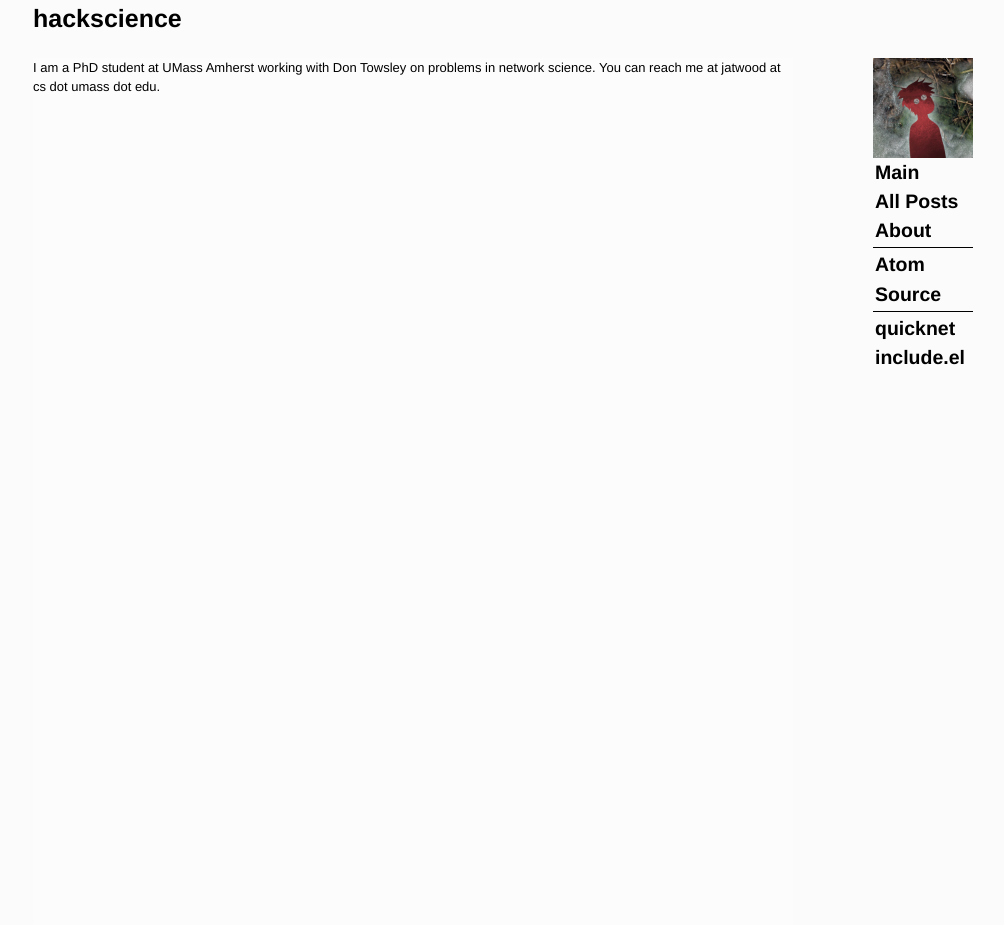
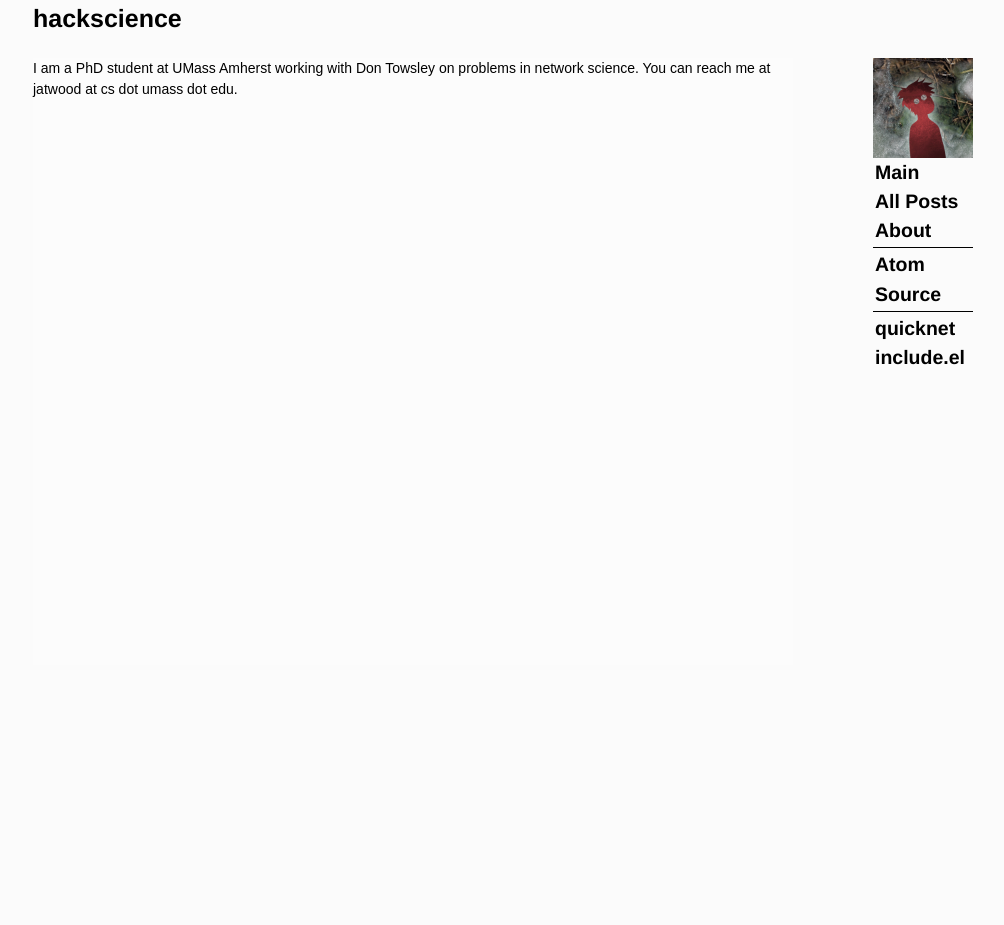
Before and after one commit to jcatw/hackscience.github.io, a Jekyll site: the page built from about.html, in a window 1280 px wide. Shown: the whole page, without its empty margins (137-1141 px from the left). Built offline with Jekyll 4.4.1, drawn with Linux system fonts in a browser that asks for light colours; some web fonts are replaced; after the commit the page ends 900 px from its top, so only the background shows below that.

Commit message:
fix about

```diff
--- a/about.html
+++ b/about.html
@@ -2,9 +2,9 @@
 layout: default
 title: about
 ---
-
-I am a PhD student at UMass Amherst working with Don Towsley on
-problems in network science.  You can reach me at jatwood at cs dot
-umass dot edu.
-
-<canvas id="netwx" resize=true></canvas>
+<div class="about-content">
+  I am a PhD student at UMass Amherst working with Don Towsley on
+  problems in network science.  You can reach me at jatwood at cs dot
+  umass dot edu.
+</div>
+<canvas id="netwx" width=760 height=560></canvas>
--- a/css/blog.css
+++ b/css/blog.css
@@ -101,7 +101,7 @@
     margin-bottom: 20px;
 }
 
-.post-content {
+.post-content, .about-content {
     font-family: "Droid-sans", sans-serif;
     line-height: 21px;
     font-size: 14px;
```
